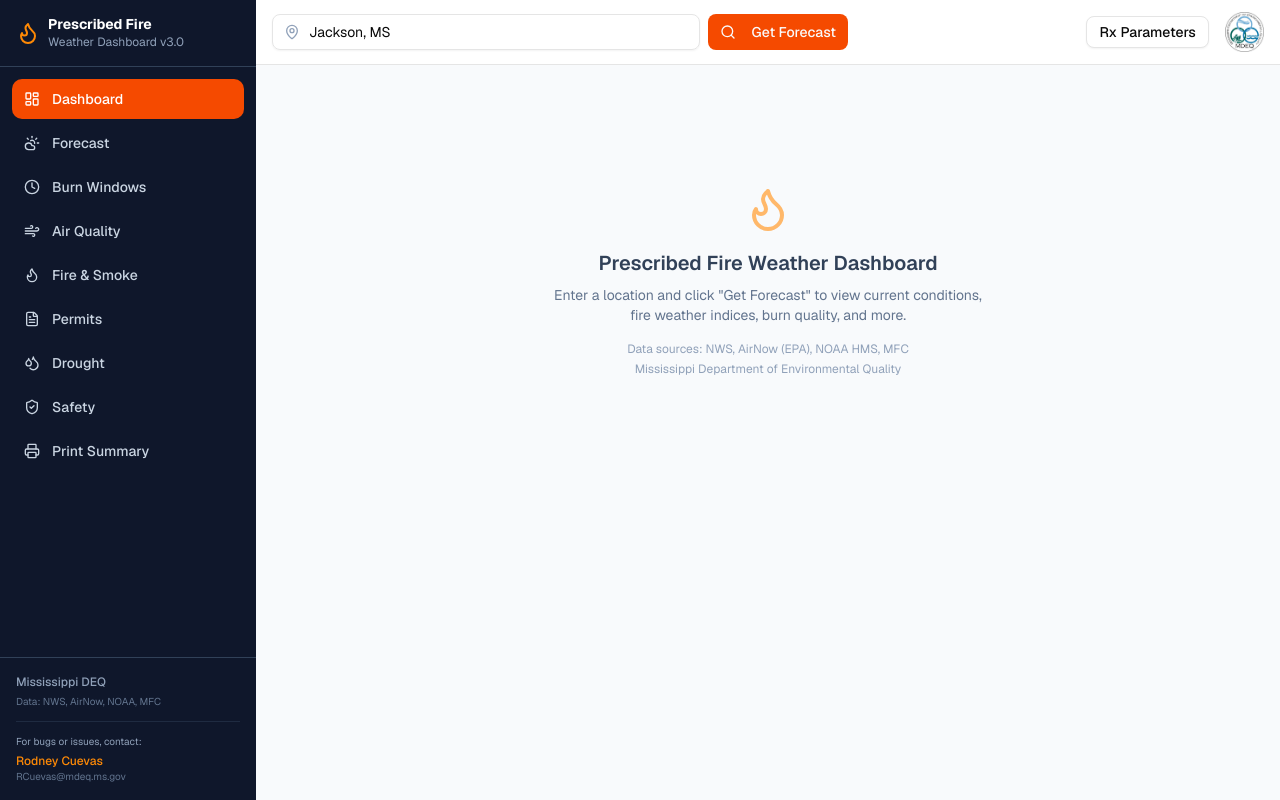
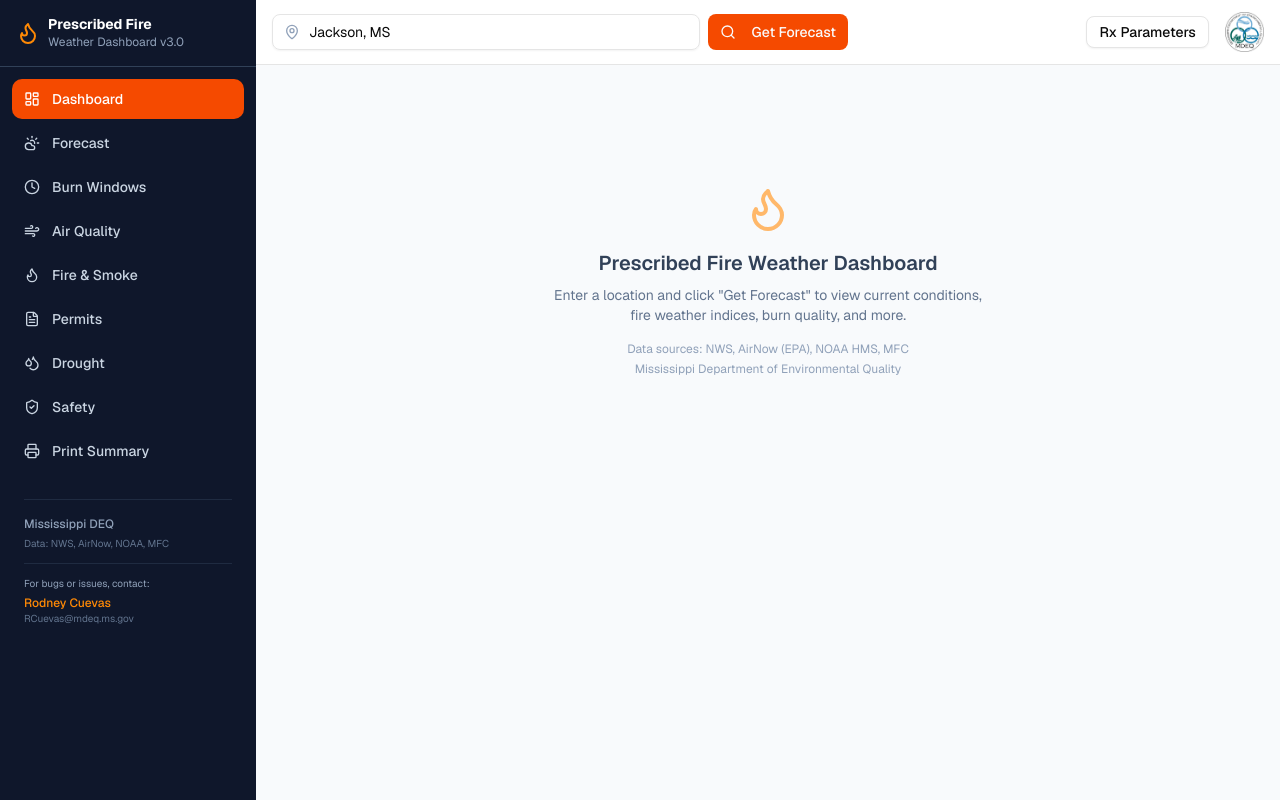
Before and after one commit to Cuevman81/Mississippi_Prescribed_Fire_Dashboard, a Next.js app: page / in a window 1280 px wide. Built offline with nearby package versions, Linux system fonts and the light colour scheme.

Commit message:
style: move support block to sit directly below sidebar nav items

```diff
--- a/src/components/layout/Sidebar.tsx
+++ b/src/components/layout/Sidebar.tsx
@@ -63,9 +63,9 @@
             </Link>
           );
         })}
-      </nav>
 
-      <div className="p-4 border-t border-slate-700 bg-slate-900 mt-auto">
+        <div className="pt-6 px-3">
+          <div className="pt-4 border-t border-slate-700/50">
             <p className="text-xs text-slate-400 font-medium">
               Mississippi DEQ
             </p>
@@ -82,6 +82,8 @@
               </a>
             </div>
           </div>
+        </div>
+      </nav>
     </aside>
   );
 }
```
Lines whose indentation alone changed are shown as unchanged.
